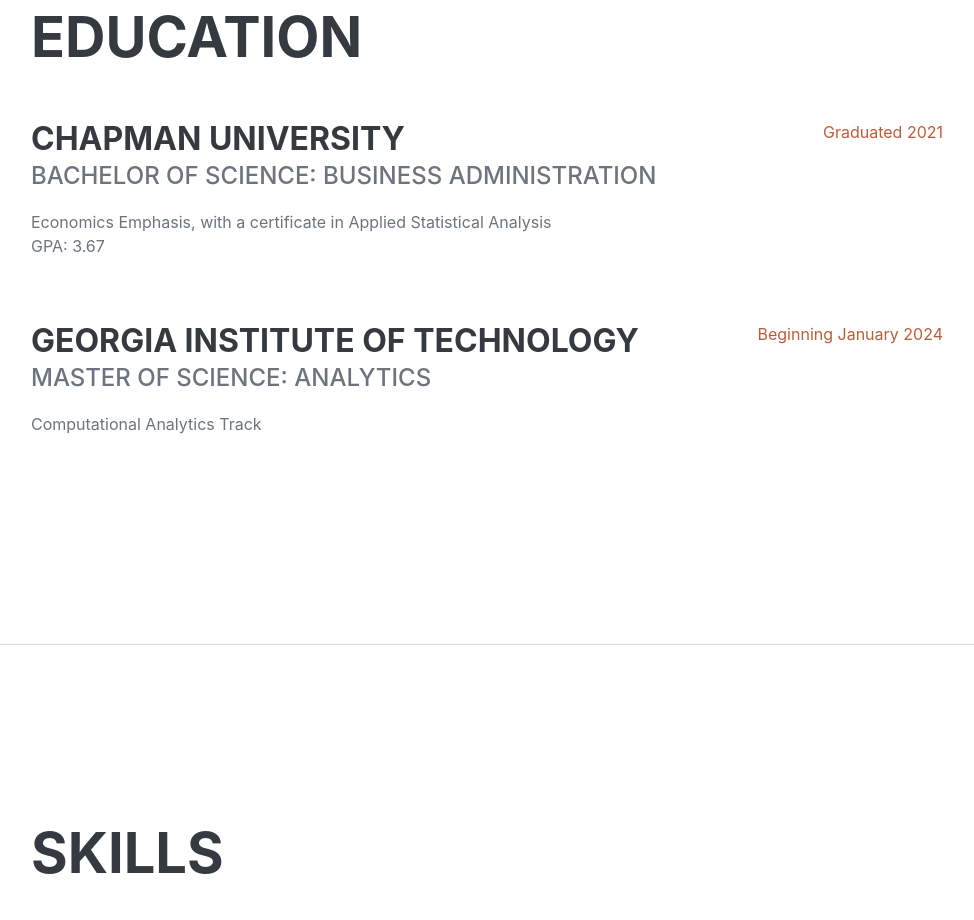
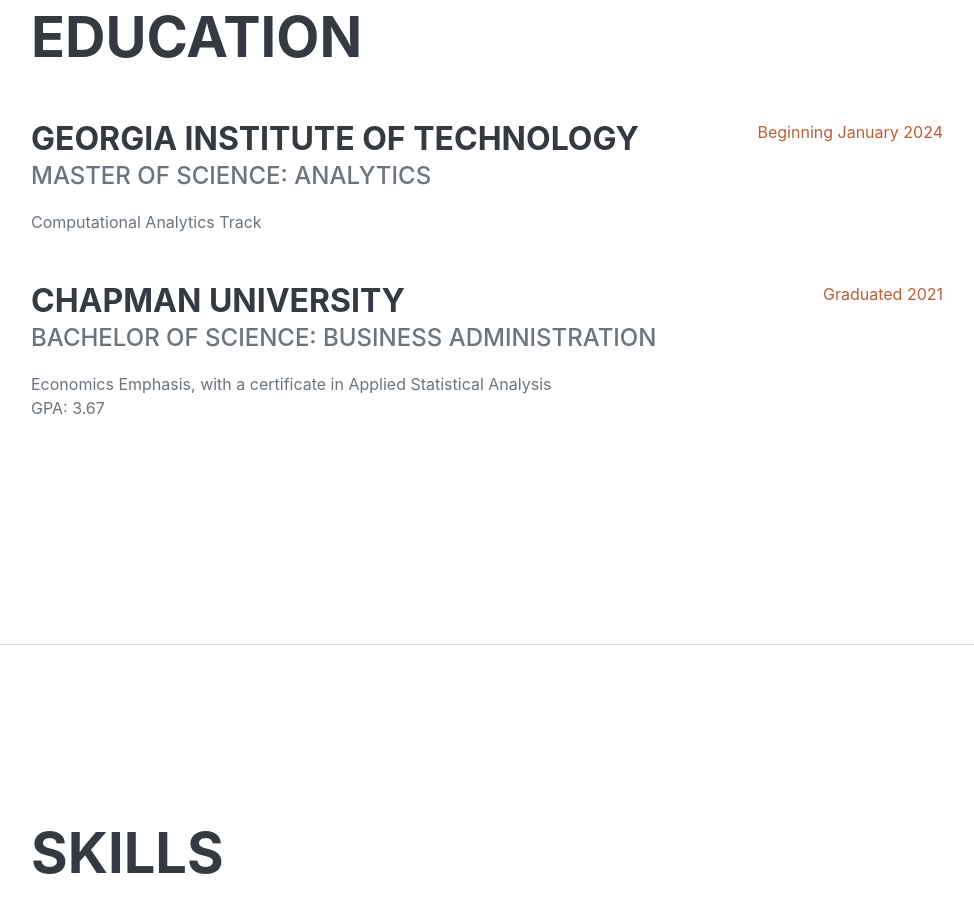
Before and after one commit to dannyweiland/Portfolio-Website, a plain HTML site: page index.html in a window 1280 px wide. Shown: the part 3120-4040 px from the top of the page, without its empty margins (289-1263 px from the left). Drawn offline with nearby package versions, Linux system fonts and the light colour scheme; a web font is replaced by a local one.

Commit message:
Update index.html

```diff
--- a/index.html
+++ b/index.html
@@ -130,20 +130,24 @@
                     <h2 class="mb-5">Education</h2>
                     <div class="d-flex flex-column flex-md-row justify-content-between mb-5">
                         <div class="flex-grow-1">
+                            <h3 class="mb-0">Georgia Institute of Technology</h3>
+                            <div class="subheading mb-3">Master of Science: Analytics</div>
+                            <div>Computational Analytics Track </div>
+                        </div>
+                        <div class="flex-shrink-0"><span class="text-primary"> Beginning January 2024</span></div>
+                    </div>
+                    <div class="d-flex flex-column flex-md-row justify-content-between">
+                        <div class="flex-grow-1">
+                        </div>
+                    </div>
+                    <div class="d-flex flex-column flex-md-row justify-content-between mb-5">
+                        <div class="flex-grow-1">
                             <h3 class="mb-0">Chapman University</h3>
                             <div class="subheading mb-3">Bachelor of Science: Business Administration</div>
                             <div>Economics Emphasis, with a certificate in Applied Statistical Analysis</div>
                             <p>GPA: 3.67</p>
                         </div>
                         <div class="flex-shrink-0"><span class="text-primary"> Graduated 2021</span></div>
-                    </div>
-                    <div class="d-flex flex-column flex-md-row justify-content-between mb-5">
-                        <div class="flex-grow-1">
-                            <h3 class="mb-0">Georgia Institute of Technology</h3>
-                            <div class="subheading mb-3">Master of Science: Analytics</div>
-                            <div>Computational Analytics Track </div>
-                        </div>
-                        <div class="flex-shrink-0"><span class="text-primary"> Beginning January 2024</span></div>
                     </div>
                     <div class="d-flex flex-column flex-md-row justify-content-between">
                         <div class="flex-grow-1">
```
